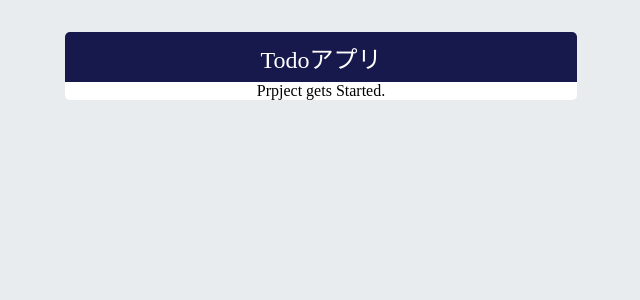
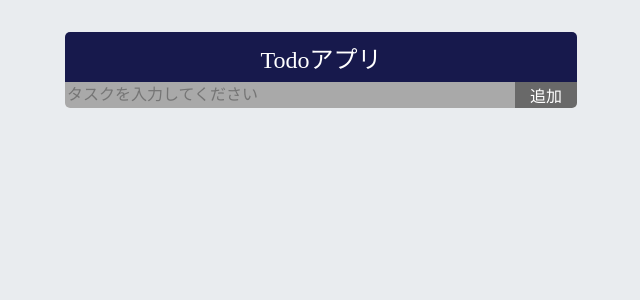
Before and after one commit to s1f10220266/Todo-sample-with-React, a React (Create React App) app: page / in a window 1280 px wide. Shown: the top 300 px of the page, without its empty margins (319-959 px from the left). Built offline with nearby package versions, Linux system fonts and the light colour scheme.

Commit message:
ToDo追加機能を実装、CSS適応

```diff
--- a/src/App.js
+++ b/src/App.js
@@ -1,10 +1,13 @@
 import './App.css';
+import TodoInput from "./TodoInput"
 
 function App() {
   return (
     <div className="App">
       <div className="App-title">Todoアプリ</div>
-      <div className="App-content">Prpject gets Started.</div>
+      <div className="App-content">
+        <TodoInput />
+      </div>
     </div>
   );
 }
--- /dev/null
+++ b/src/TodoInput.js
@@ -0,0 +1,22 @@
+const TodoInput = () => {
+    const formStyle = {
+        display: "flex"
+    }
+    const inputStyle = {
+        backgroundColor: "darkgrey", border: "none",
+        outline: "none", fontSize: 16, color: "white",
+        lineHeght: 2, flex: 1
+    }
+    const btnStyle = {
+        backgroundColor: "dimgrey", border: "none",
+        color: "white", fontSize: 16, cursor: "pointer",
+        paddingLeft: 15, paddingRight: 15
+    }
+    return (
+        <form style={formStyle}>
+            <input placeholder="タスクを入力してください" style={inputStyle}></input>
+            <button type="submit" style={btnStyle}>追加</button>
+        </form>
+    );
+}
+export default TodoInput;
```
